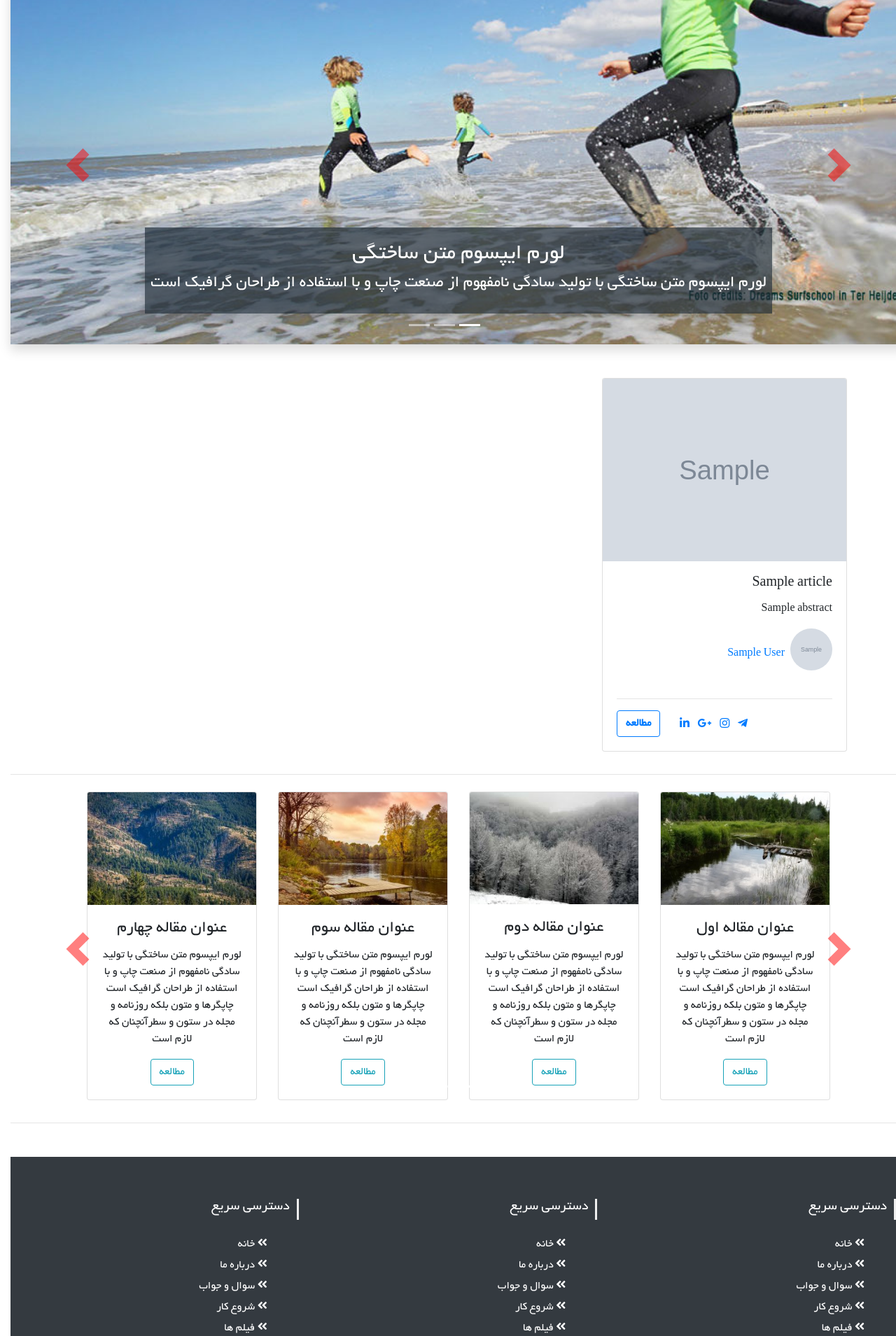
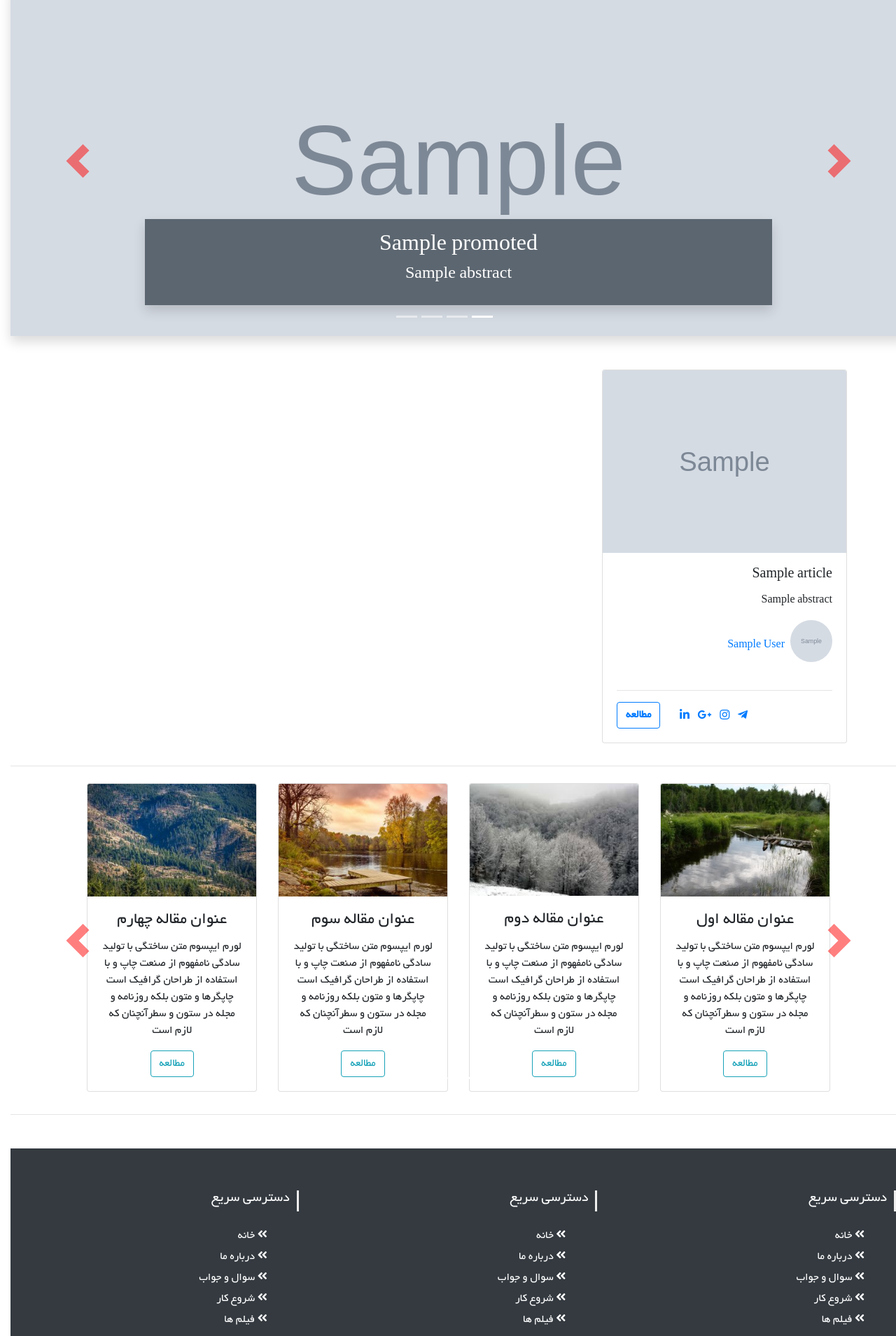
Before and after one commit to mejomba/article-weblog-with-Django, a Django app: template blog/templates/index.html in a window 1280 px wide. Shown: the part 346-2255 px from the top of the page at 70% size. Run offline with Django 3.2, Linux system fonts and the light colour scheme; the template is opened without the code that fills it: most values are stand-ins (such as "Sample title", 1, 10 or a date in 2020); grey boxes marked "Sample" are stand-in pictures; style sheets or scripts are compiled from the project's sources; parts of the project's set-up code (start-up, migrations or seed data) failed here and were passed over; some libraries are stand-ins or nearby versions; some web fonts are replaced.

Commit message:
main slider dynamicaly render from django

```diff
--- a/blog/templates/index.html
+++ b/blog/templates/index.html
@@ -14,6 +14,7 @@
     <link rel="stylesheet" href="static/css/main.css">
     <link rel="stylesheet/less" type="text/css" href="static/css/mainscss.scss">
     <link rel="stylesheet" href="static/fontawesome-free-5.13.0-web/css/all.min.css">
+
 
 
 </head>
@@ -65,50 +66,49 @@
 
 
     <!--    begin main slider   -->
+
+
     <div id="carouselExampleIndicators" class="carousel slide shadow mb-5 bg-dark" data-ride="carousel">
         <ol class="carousel-indicators">
             <li data-target="#carouselExampleIndicators" data-slide-to="0" class="active"></li>
             <li data-target="#carouselExampleIndicators" data-slide-to="1"></li>
             <li data-target="#carouselExampleIndicators" data-slide-to="2"></li>
+            <li data-target="#carouselExampleIndicators" data-slide-to="3"></li>
         </ol>
-        <div class="carousel-inner">
-            <div class="carousel-item active">
-                <img class="d-block w-100" src="static/images/1-1000x400.jpg" alt="First slide">
+
+            <div class="carousel-inner">
+            {% for promoted in promoted_article %}
+                {% if forloop.counter0 == 0 %}
+                <div class="carousel-item active">
+                {% else %}
+                    <div class="carousel-item">
+                {% endif %}
+                <img class="d-block w-100" style="width: 1000px; height: 500px;" src="{{ promoted.cover }}" alt="{{ promoted.title }}">
                <a href="#">
                    <div class="carousel-caption d-none d-md-block text-white shadow mb-4 bg-dark-65">
-                       <h4 class="h2">لورم ایپسوم متن ساختگی</h4>
-                       <p class="h4">لورم ایپسوم متن ساختگی با تولید سادگی نامفهوم از صنعت چاپ و با استفاده از طراحان گرافیک است</p>
+                       <h4 class="h2">{{promoted.title}}</h4>
+                       <p class="h4">{{ promoted.abstract }}</p>
                     </div>
                </a>
             </div>
-            <div class="carousel-item">
-                <img class="d-block w-100" src="static/images/2-1000x400.jpg" alt="Second slide">
-               <a href="#">
-                   <div class="carousel-caption d-none d-md-block text-white shadow mb-4 bg-dark-65">
-                       <h4 class="h2">لورم ایپسوم متن ساختگی</h4>
-                       <p class="h4">لورم ایپسوم متن ساختگی با تولید سادگی نامفهوم از صنعت چاپ و با استفاده از طراحان گرافیک است</p>
-                    </div>
-               </a>
-            </div>
-            <div class="carousel-item">
-                <img class="d-block w-100" src="static/images/3-1000x400.jpg" alt="Third slide">
-               <a href="#">
-                   <div class="carousel-caption d-none d-md-block text-white shadow mb-4 bg-dark-65">
-                       <h4 class="h2">لورم ایپسوم متن ساختگی</h4>
-                       <p class="h4">لورم ایپسوم متن ساختگی با تولید سادگی نامفهوم از صنعت چاپ و با استفاده از طراحان گرافیک است</p>
-                    </div>
-               </a>
-            </div>
+            {% endfor %}
         </div>
         <a class="carousel-control-prev" href="#carouselExampleIndicators" role="button" data-slide="prev">
             <span class="carousel-control-prev-icon p-4" aria-hidden="true"></span>
             <span class="sr-only">Previous</span>
         </a>
+
         <a class="carousel-control-next" href="#carouselExampleIndicators" role="button" data-slide="next">
             <span class="carousel-control-next-icon p-4" aria-hidden="true"></span>
             <span class="sr-only">Next</span>
         </a>
     </div>
+
+
+
+
+
+
     <!--    end main slider    -->
 
 
```
Also changed, not shown: blog/views.py (+13 -1 lines), blog/migrations/0004_article_promote.py (added).
